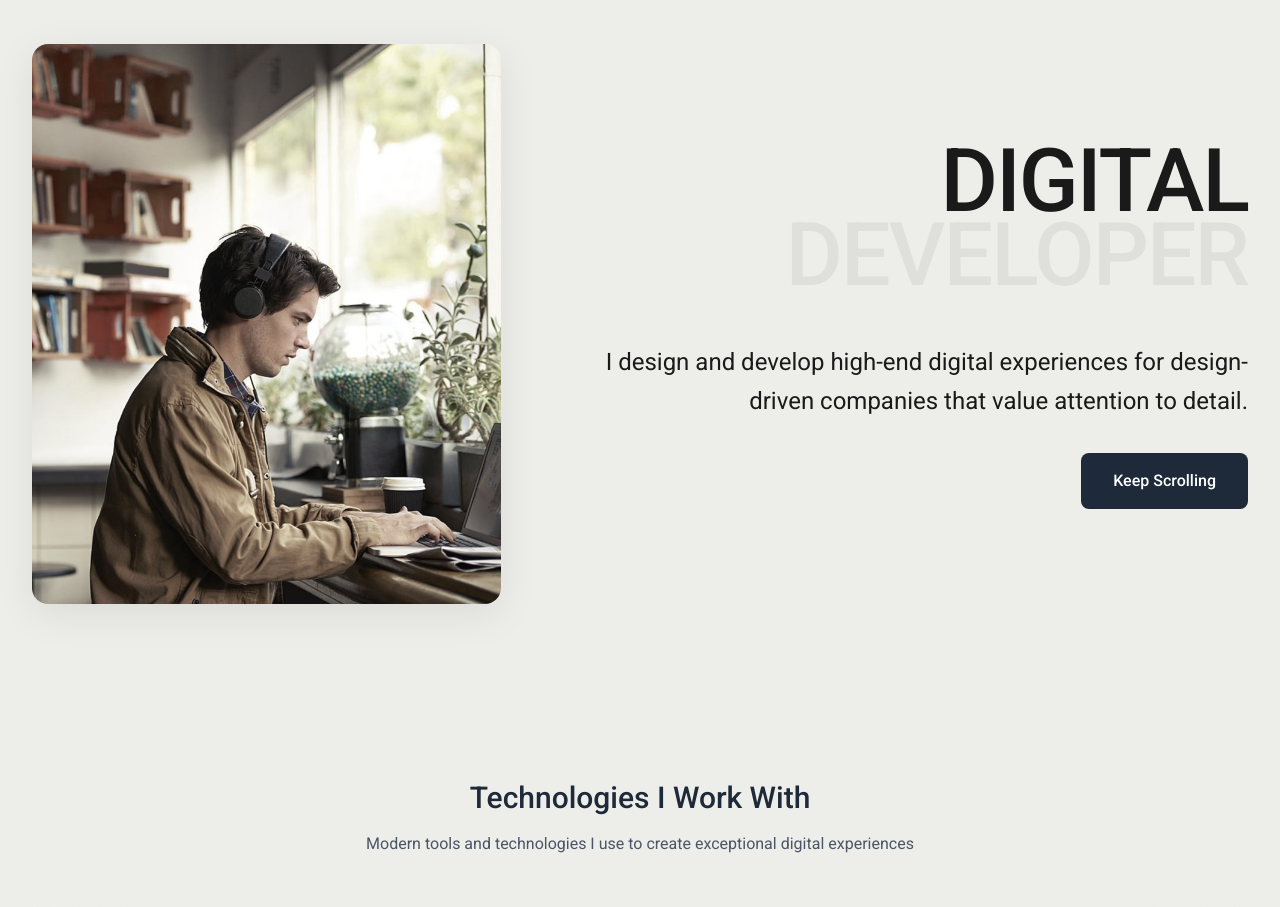
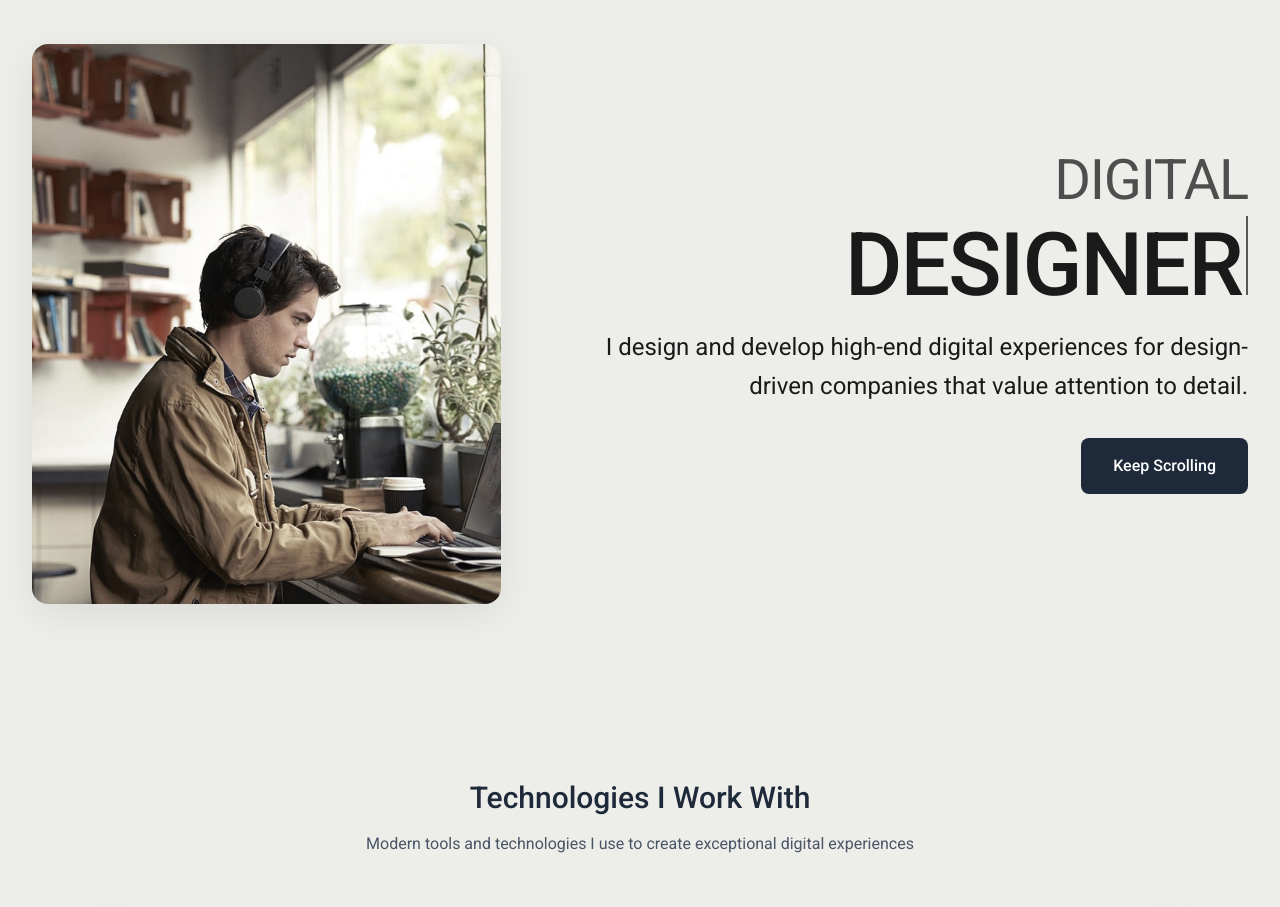
Before and after one commit to yusufgulmezz/portfolio, a Next.js app: page / in a window 1280 px wide. Shown: the part 860-1767 px from the top of the page. Built offline with nearby package versions, Linux system fonts and the light colour scheme.

Commit message:
Refactor HeroSection component: Replace animated role text with typewriter effect for dynamic role display, enhancing visual engagement and user experience.

```diff
--- a/src/components/sections/HeroSection.tsx
+++ b/src/components/sections/HeroSection.tsx
@@ -3,33 +3,58 @@
 import { motion, AnimatePresence } from 'framer-motion';
 import { useState, useEffect } from 'react';
 
-const AnimatedRoleText = () => {
+const TypewriterRoleText = () => {
   const roles = ['DESIGNER', 'DEVELOPER'];
   const [currentRoleIndex, setCurrentRoleIndex] = useState(0);
+  const [displayedText, setDisplayedText] = useState('');
+  const [isDeleting, setIsDeleting] = useState(false);
 
   useEffect(() => {
-    const interval = setInterval(() => {
-      setCurrentRoleIndex((prevIndex) => (prevIndex + 1) % roles.length);
-    }, 1500); // Her 1.5 saniyede bir değiş
+    const currentText = roles[currentRoleIndex];
+    let timeoutId: NodeJS.Timeout;
 
-    return () => clearInterval(interval);
-  }, []);
+    if (!isDeleting) {
+      // Typing effect
+      if (displayedText.length < currentText.length) {
+        timeoutId = setTimeout(() => {
+          setDisplayedText(currentText.slice(0, displayedText.length + 1));
+        }, 75); // Her karakter için 100ms
+      } else {
+        // Yazma tamamlandı, 2 saniye bekle sonra silmeye başla
+        timeoutId = setTimeout(() => {
+          setIsDeleting(true);
+        }, 1500);
+      }
+    } else {
+      // Deleting effect
+      if (displayedText.length > 0) {
+        timeoutId = setTimeout(() => {
+          setDisplayedText(displayedText.slice(0, -1));
+        }, 50); // Silme daha hızlı
+      } else {
+        // Silme tamamlandı, sonraki role geç
+        setIsDeleting(false);
+        setCurrentRoleIndex((prevIndex) => (prevIndex + 1) % roles.length);
+      }
+    }
+
+    return () => clearTimeout(timeoutId);
+  }, [displayedText, isDeleting, currentRoleIndex, roles]);
 
   return (
     <div className="relative h-[44px] sm:h-[56px] md:h-[72px] lg:h-[88px]">
-      <AnimatePresence mode="wait">
-        <motion.h1
-          key={currentRoleIndex}
-          initial={{ opacity: 0, y: 20 }}
-          animate={{ opacity: 1, y: 0 }}
-          exit={{ opacity: 0, y: -20 }}
-          transition={{ duration: 0.4, ease: "easeInOut" }}
-          className="absolute top-0 right-0 text-[36px] sm:text-[56px] md:text-[72px] lg:text-[88px] font-medium text-[#4E4E4E] leading-[0.95] text-right"
-          style={{ fontFamily: 'var(--font-roboto)', letterSpacing: '-0.0226em' }}
-        >
-          {roles[currentRoleIndex]}
-        </motion.h1>
-      </AnimatePresence>
+      <motion.h1
+        className="absolute top-0 right-0 text-[36px] sm:text-[56px] md:text-[72px] lg:text-[88px] font-medium text-[#1A1A1A] leading-[0.95] text-right"
+        style={{ fontFamily: 'var(--font-roboto)', letterSpacing: '-0.0226em' }}
+      >
+        {displayedText}
+        <motion.span
+          animate={{ opacity: [0, 1, 0] }}
+          transition={{ duration: 0.8, repeat: Infinity, repeatDelay: 0.2 }}
+          className="inline-block w-0.5 bg-[#4E4E4E] ml-1"
+          style={{ height: '0.9em' }}
+        />
+      </motion.h1>
     </div>
   );
 };
@@ -80,13 +105,13 @@ const HeroSection = () => {
               >
                 <div className="flex items-baseline gap-4 mb-2 justify-end">
                   <span
-                    className="text-[36px] sm:text-[56px] md:text-[72px] lg:text-[88px] font-medium text-[#1A1A1A] leading-[0.95] text-right"
+                    className="text-[4px] sm:text-[24px] md:text-[40px] lg:text-[56px] font-small text-[#4E4E4E] leading-[0.95] text-right"
                     style={{ fontFamily: 'var(--font-roboto)', letterSpacing: '-0.0226em' }}
                   >
                     DIGITAL
                   </span>
                 </div>
-                <AnimatedRoleText />
+                <TypewriterRoleText />
               </motion.div>
 
               {/* Description */}
```
